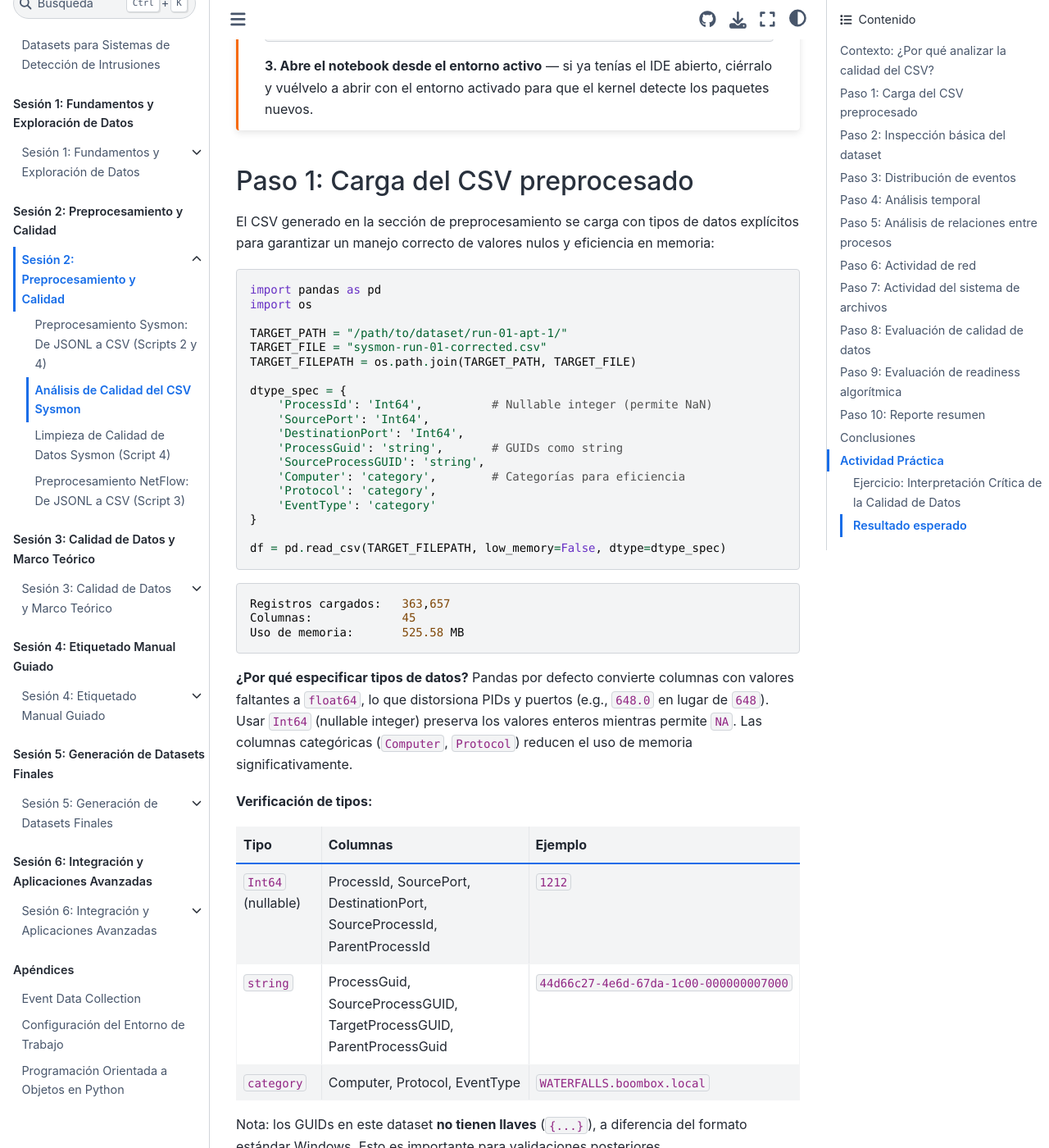
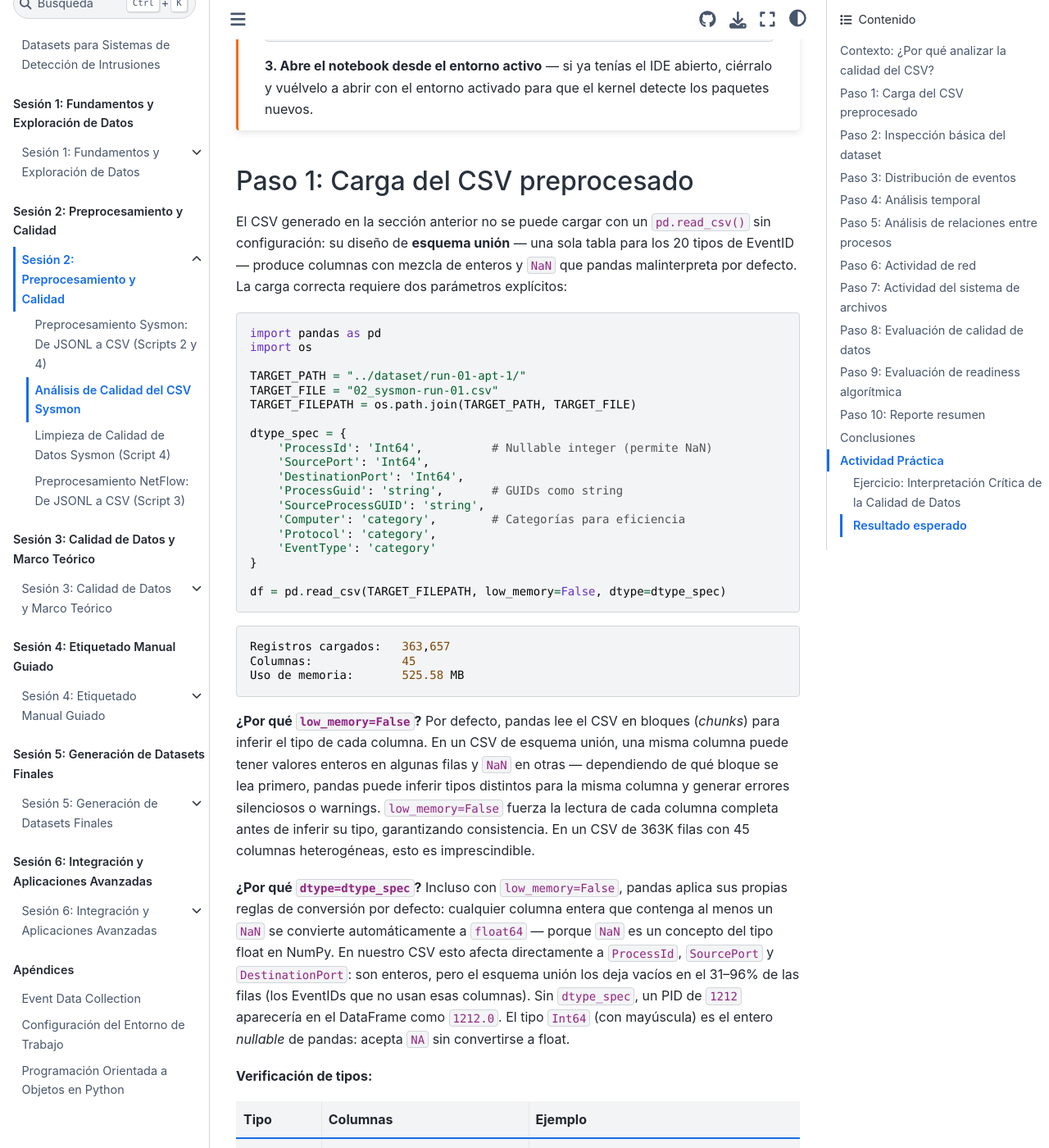
Before and after one commit to ollerenac/curso2026, a Jupyter Book: the page built from sesion-2/8-analisis-calidad-csv.md, in a window 1280 px wide and 1400 px high, scrolled down 2212 px. Shown: the whole window at 82% size. Built offline with Jupyter Book 1.0.4 settings and Sphinx 7.4.7 and the Sphinx Book theme 1.1.4, drawn with Linux system fonts in a browser that asks for light colours; some of the changed text lies outside the part shown.

Commit message:
feat(sesion-2): expand Paso 1 explanations in sección 8
- Fix filename: sysmon-run-01-corrected.csv → 02_sysmon-run-01.csv
- Fix TARGET_PATH: absolute → relative ../dataset/run-01-apt-1/
- Add explanation of low_memory=False (chunk inference problem)
- Connect dtype_spec to union schema design (int+NaN → float64 issue)
- Clarify Int64 vs int64 distinction (nullable vs non-nullable)

Co-Authored-By: Claude Sonnet 4.6 <noreply@anthropic.com>

````diff
--- a/sesion-2/8-analisis-calidad-csv.md
+++ b/sesion-2/8-analisis-calidad-csv.md
@@ -74,14 +74,14 @@ pip install -r requirements.txt
 
 ## Paso 1: Carga del CSV preprocesado
 
-El CSV generado en la sección de preprocesamiento se carga con tipos de datos explícitos para garantizar un manejo correcto de valores nulos y eficiencia en memoria:
+El CSV generado en la sección anterior no se puede cargar con un `pd.read_csv()` sin configuración: su diseño de **esquema unión** — una sola tabla para los 20 tipos de EventID — produce columnas con mezcla de enteros y `NaN` que pandas malinterpreta por defecto. La carga correcta requiere dos parámetros explícitos:
 
 ```python
 import pandas as pd
 import os
 
-TARGET_PATH = "/path/to/dataset/run-01-apt-1/"
-TARGET_FILE = "sysmon-run-01-corrected.csv"
+TARGET_PATH = "../dataset/run-01-apt-1/"
+TARGET_FILE = "02_sysmon-run-01.csv"
 TARGET_FILEPATH = os.path.join(TARGET_PATH, TARGET_FILE)
 
 dtype_spec = {
@@ -104,7 +104,9 @@ Columnas:             45
 Uso de memoria:       525.58 MB
 ```
 
-**¿Por qué especificar tipos de datos?** Pandas por defecto convierte columnas con valores faltantes a `float64`, lo que distorsiona PIDs y puertos (e.g., `648.0` en lugar de `648`). Usar `Int64` (nullable integer) preserva los valores enteros mientras permite `NA`. Las columnas categóricas (`Computer`, `Protocol`) reducen el uso de memoria significativamente.
+**¿Por qué `low_memory=False`?** Por defecto, pandas lee el CSV en bloques (*chunks*) para inferir el tipo de cada columna. En un CSV de esquema unión, una misma columna puede tener valores enteros en algunas filas y `NaN` en otras — dependiendo de qué bloque se lea primero, pandas puede inferir tipos distintos para la misma columna y generar errores silenciosos o warnings. `low_memory=False` fuerza la lectura de cada columna completa antes de inferir su tipo, garantizando consistencia. En un CSV de 363K filas con 45 columnas heterogéneas, esto es imprescindible.
+
+**¿Por qué `dtype=dtype_spec`?** Incluso con `low_memory=False`, pandas aplica sus propias reglas de conversión por defecto: cualquier columna entera que contenga al menos un `NaN` se convierte automáticamente a `float64` — porque `NaN` es un concepto del tipo float en NumPy. En nuestro CSV esto afecta directamente a `ProcessId`, `SourcePort` y `DestinationPort`: son enteros, pero el esquema unión los deja vacíos en el 31–96% de las filas (los EventIDs que no usan esas columnas). Sin `dtype_spec`, un PID de `1212` aparecería en el DataFrame como `1212.0`. El tipo `Int64` (con mayúscula) es el entero *nullable* de pandas: acepta `NA` sin convertirse a float.
 
 **Verificación de tipos:**
 
@@ -114,7 +116,7 @@ Uso de memoria:       525.58 MB
 | `string` | ProcessGuid, SourceProcessGUID, TargetProcessGUID, ParentProcessGuid | `44d66c27-4e6d-67da-1c00-000000007000` |
 | `category` | Computer, Protocol, EventType | `WATERFALLS.boombox.local` |
 
-Nota: los GUIDs en este dataset **no tienen llaves** (`{...}`), a diferencia del formato estándar Windows. Esto es importante para validaciones posteriores.
+Nota: los GUIDs en este dataset **no tienen llaves** (`{...}`), a diferencia del formato estándar Windows. Esto es consecuencia de la limpieza aplicada por `7_sysmon_csv_creator.py` y es importante para las validaciones del Paso 8.
 
 ## Paso 2: Inspección básica del dataset
 
````
